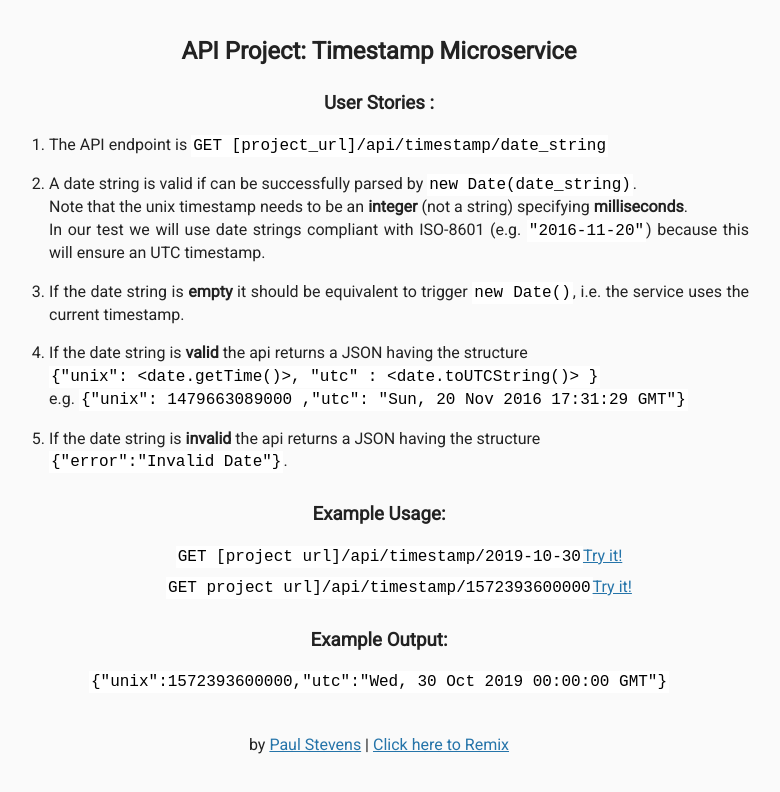
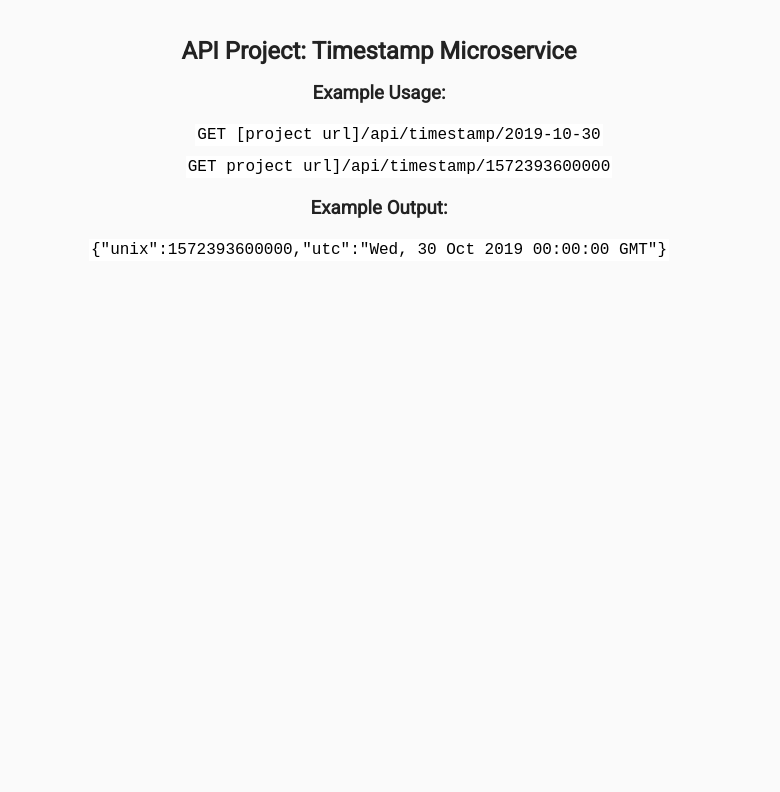
Before and after one commit to tupelobound/timestamp-microservice, a website: page public/index.html in a window 1280 px wide. Shown: the whole page, without its empty margins (261-1041 px from the left). Drawn offline with Linux system fonts and the light colour scheme.

Commit message:
Updated HTML and CSS

```diff
--- a/public/index.html
+++ b/public/index.html
@@ -15,31 +15,11 @@
 
     <div class="container">
         <h2>API Project: Timestamp Microservice</h2>
-        <h3>User Stories :</h3>
-        <ol class="user-stories">
-
-            <li>The API endpoint is <code>GET [project_url]/api/timestamp/date_string</code></li>
-            <li>A date string is valid if can be successfully parsed by <code>new Date(date_string)</code>.<br>
-                Note that the unix timestamp needs to be an <strong>integer</strong> (not a string) specifying
-                <strong>milliseconds</strong>.<br>
-                In our test we will use date strings compliant with ISO-8601 (e.g. <code>"2016-11-20"</code>) because
-                this will ensure an UTC timestamp.</li>
-            <li>If the date string is <strong>empty</strong> it should be equivalent to trigger <code>new Date()</code>,
-                i.e. the service uses the current timestamp.</li>
-            <li>If the date string is <strong>valid</strong> the api returns a JSON having the
-                structure<br><code>{"unix": &lt;date.getTime()&gt;, "utc" : &lt;date.toUTCString()&gt; }</code><br>
-                e.g. <code>{"unix": 1479663089000 ,"utc": "Sun, 20 Nov 2016 17:31:29 GMT"}</code></li>
-            <li>If the date string is <strong>invalid</strong> the api returns a JSON having the structure <br>
-                <code>{"error":"Invalid Date"}</code>.
-            </li>
-        </ol>
 
         <h3>Example Usage:</h3>
         <ul>
-            <li><code>GET [project url]/api/timestamp/2019-10-30</code><a
-                    href="https://bejewled-paprika.glitch.me/api/timestamp/2019-10-30">Try it!</a></li>
-            <li><code>GET project url]/api/timestamp/1572393600000</code><a
-                    href="https://bejewled-paprika.glitch.me/api/timestamp/1572393600000">Try it!</a></li>
+            <li><code>GET [project url]/api/timestamp/2019-10-30</code></li>
+            <li><code>GET project url]/api/timestamp/1572393600000</code></li>
         </ul>
 
         <h3>Example Output:</h3>
@@ -47,12 +27,6 @@
             <code>{"unix":1572393600000,"utc":"Wed, 30 Oct 2019 00:00:00 GMT"}</code>
         </p>
     </div>
-    <div class="footer">
-        <p>
-            by <a href="https://glitch.com/@tupelobound">Paul Stevens</a> | <a
-                href="https://glitch.com/edit/#!/remix/bejewled-paprika">Click here to Remix</a>
-        </p>
-    </div>
 </body>
 
 </html>
--- a/public/style.css
+++ b/public/style.css
@@ -1,5 +1,3 @@
-/****** Main Styling ******/
-
 body {
 	font-family: 'Roboto', sans-serif;
 	font-size: 16px;
@@ -14,29 +12,13 @@ body {
 	margin-top: 40px;
 }
 
-h3 {
-  margin-top: 30px;
-}
-
-.footer {
-	margin-top: 40px;
-}
-
-.user-stories {
-  position: relative;
-  text-align: justify;
-  max-width: 700px;
-  margin: 15px auto;
-}
 code {
   font-family: monospace;
   padding: 2px;
   color: black;
   background-color: #fff;
 }
-ol {
-	list-style-position: outside;
-}
+
 ul {
 	list-style-type: none;
 }
@@ -44,9 +26,6 @@ ul {
 li {
   margin-bottom: 0.5em;
 }
-.user-stories li {
-  margin-bottom: 1em;
-}
 
 a {
 	color: #2574A9;
```
